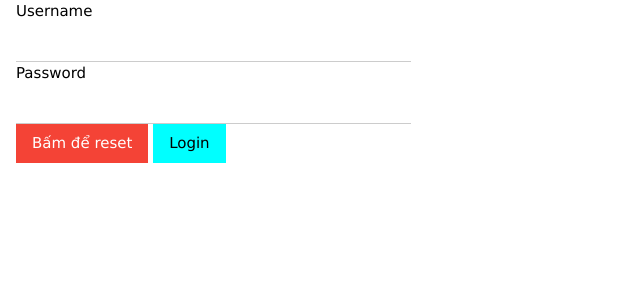
After one commit to dragon15098/txgd, a Flask app: page /login in a window 1280 px wide. The commit adds this page. Shown: the top 300 px of the page, without its empty margins (0-640 px from the left). Run offline with Flask 2, Linux system fonts and the light colour scheme.

Commit message:
Nâng thêm tính năng

```diff
--- /dev/null
+++ b/projectweb/app.py
@@ -0,0 +1,26 @@
+from flask import *
+
+app = Flask(__name__)
+
+
+@app.route('/')
+def hello_world():
+    return redirect(url_for('homepage'))
+
+@app.route('/homepage')
+def homepage():
+    return render_template('homepage.html')
+
+@app.route('/login')
+def sign_in():
+    return render_template('login.html')
+
+@app.route('/sign_up')
+def sign_up():
+    return  render_template('sign_up.py')
+
+@app.route('/boy_page')
+def boy_page():
+    return render_template('boy_page.html')
+if __name__ == '__main__':
+    app.run()
--- /dev/null
+++ b/projectweb/templates/login.html
@@ -0,0 +1,20 @@
+<!DOCTYPE html>
+<html lang="en">
+<head>
+    <meta charset="UTF-8">
+    <title>Login</title>
+    <link rel="stylesheet" href="https://www.w3schools.com/w3css/4/w3.css">
+</head>
+<body>
+    <form class="w3-container w3-third " method="post" enctype="multipart/form-data">
+        <label>Username</label>
+        <input class="w3-input" type="text" name="username">
+
+        <label>Password</label>
+        <input class="w3-input" type="password" name="password">
+
+        <a href="/login_web" class="w3-btn w3-red">Bấm để reset</a>
+        <input type="submit" class="w3-btn w3-aqua" value="Login">
+    </form>
+</body>
+</html>
```
Also changed, not shown: projectweb/models/user.py (added, +8 -0 lines), projectweb/projectweb.py (deleted, +0 -16 lines), projectweb/templates/boy_page.html (added, +10 -0 lines), projectweb/templates/homepage.html (+4 -4 lines), projectweb/templates/sign_up.py (added).
